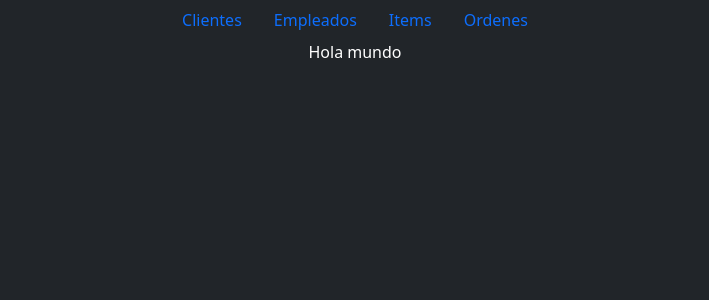
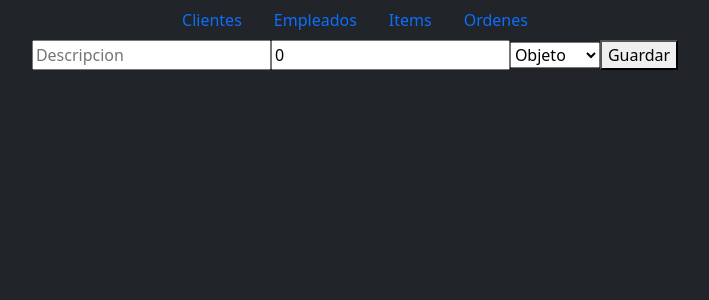
Before and after one commit to yisus-c/StarDucksReact, a React (Create React App) app: page /items in a window 1280 px wide. Shown: the top 300 px of the page, without its empty margins (285-994 px from the left). Built offline with nearby package versions, Linux system fonts and the light colour scheme.

Commit message:
Feat: item creator agregation

```diff
--- a/src/App.js
+++ b/src/App.js
@@ -24,8 +24,9 @@ function App() {
     let id = empleados.length;
     setEmpleados([...empleados, {id, name, salario, puesto}]);
   }
-  const addItems = (item) => {
-    setItems([...items, item])
+  const addItems = ({description, price, tipo}) => {
+    let id = items.length;
+    setItems([...items, {id, description, price, tipo}]);
   }
   const addOrdenes = (orden) => {
     setOrdenes([...ordenes, orden])
@@ -34,16 +35,19 @@ function App() {
   useEffect(()=>{
     let dataClientes = localStorage.getItem("clientes");
     let dataEmpleados = localStorage.getItem("empleados");
-    if(dataClientes && dataEmpleados){
+    let dataItems = localStorage.getItem("items");
+    if(dataClientes && dataEmpleados && dataItems){
       setClientes(JSON.parse(dataClientes));
       setEmpleados(JSON.parse(dataEmpleados));
+      setItems(JSON.parse(dataItems));
     }
   }, [  ]);
 
   useEffect(() => {
     localStorage.setItem("clientes", JSON.stringify(clientes));
     localStorage.setItem("empleados", JSON.stringify(empleados));
-  }, [clientes, empleados]);
+    localStorage.setItem("items", JSON.stringify(items));
+  }, [clientes, empleados, items]);
 
 
   return (
--- a/src/components/Creator.js
+++ b/src/components/Creator.js
@@ -1,11 +1,12 @@
 import { useState } from "react";
 
-export const Creator = ({ tInterfaz, addClientes, addEmpleados }) => {
+export const Creator = ({ tInterfaz, addClientes, addEmpleados, addItems }) => {
   const [newClientName, setNewClientName] = useState('');
   const [newClientCorreo, setNewClientCorreo] = useState('');
   const [newEmpleadoName, setNewEmpleadoName] = useState('');
   const [newEmpleadoSalario, setNewEmpleadoSalario] = useState(0);
-
+  const [newItemDescription, setNewItemDescription] = useState('');
+  const [newItemPrecio, setNewItemPrecio] = useState(0);
 
 
   if (tInterfaz === "Clientes") {
@@ -76,11 +77,33 @@ export const Creator = ({ tInterfaz, addClientes, addEmpleados }) => {
 
   if (tInterfaz === "Items") {
     const handleSubmit = (e) => {
-
+      let tipo = document.getElementById("tiposItems").value;
+      e.preventDefault();
+      addItems({description: newItemDescription, price: newItemPrecio, tipo});
+      setNewItemDescription('');
+      setNewItemPrecio(0);
     }
     return(
       <form onSubmit={handleSubmit}>
-        <label>Hola mundo</label>
+        <input
+          type="text"
+          placeholder="Descripcion"
+          value={newItemDescription}
+          onChange={(e) => setNewItemDescription(e.target.value)}
+        />
+        <input
+          type="number"
+          placeholder="$0.0"
+          step="any"
+          value={newItemPrecio}
+          onChange={(e) => setNewItemPrecio(e.target.value)}
+        />
+        <select id="tiposItems">
+          <option value="Objeto">Objeto</option>
+          <option value="Alimento">Alimento</option>
+          <option calue="Cafe">Cafe</option>
+        </select>
+        <button>Guardar</button>
       </form>
     )
   }
```
